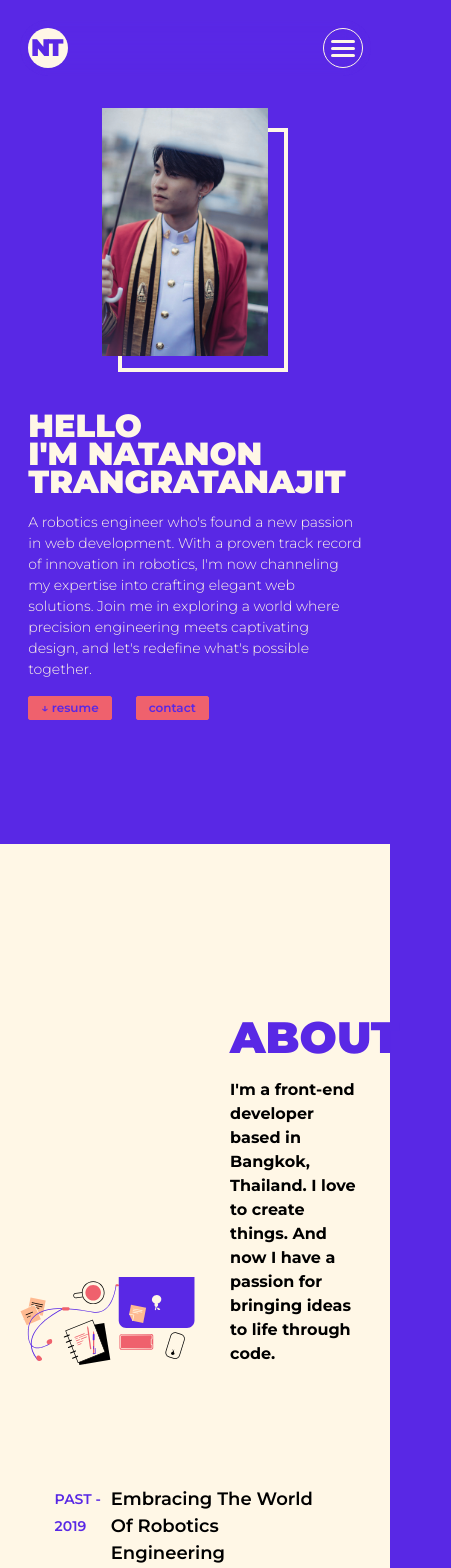
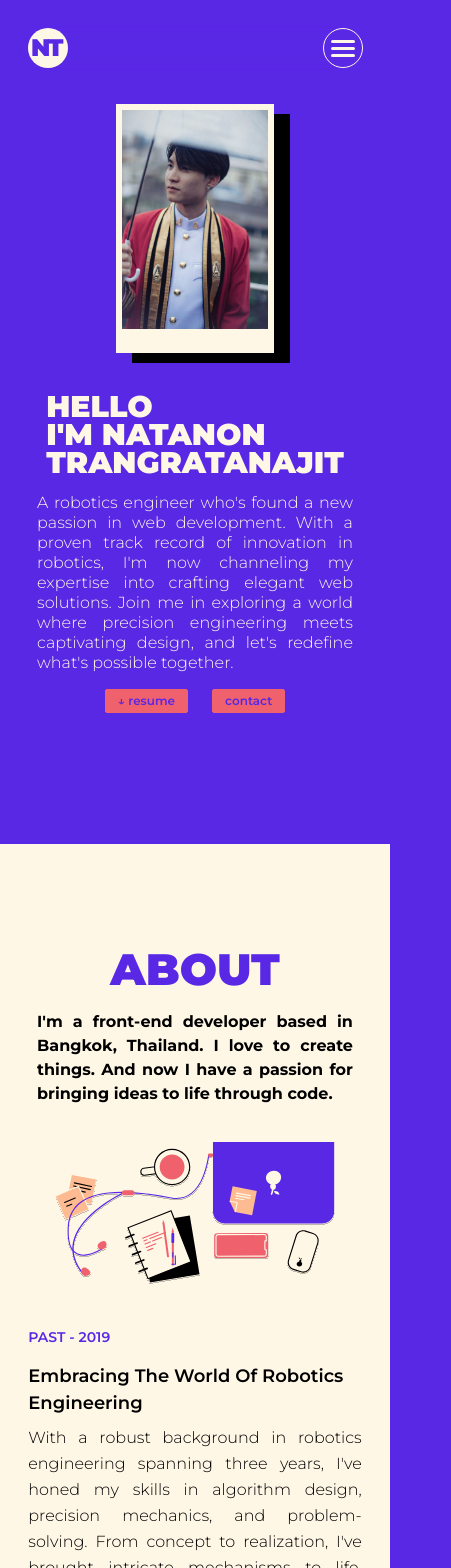
Before and after one commit to nuttnonn/natanon-portfolio-v1.1, a Next.js app: page / in a window 390 px wide. Shown: the top 1568 px of the page, 451 px wide, since content can reach past the window. Built offline with nearby package versions, Linux system fonts and the light colour scheme.

Commit message:
add margin left for mobile menu in navbar

```diff
--- a/package.json
+++ b/package.json
@@ -15,10 +15,12 @@
     "framer-motion": "^10.16.2",
     "next": "13.4.19",
     "postcss": "8.4.29",
+    "querystring": "^0.2.1",
     "react": "18.2.0",
     "react-dom": "18.2.0",
-    "react-icons": "^4.10.1",
+    "react-icons": "^4.11.0",
     "react-scroll": "^1.8.9",
+    "swr": "^2.2.2",
     "tailwindcss": "3.3.3"
   },
   "devDependencies": {
--- a/src/components/About.jsx
+++ b/src/components/About.jsx
@@ -28,35 +28,35 @@ const aboutContent = [
 const About = () => {
   return (
     <div id="about" className="w-full h-min min-h-screen flex justify-center items-start bg-light text-primary">
-      <div className="w-[90%] max-w-[1000px] h-min mt-[160px] flex flex-col justify-start items-center">
+      <div className="w-[90%] max-w-[1000px] h-min mt-[160px] flex flex-col justify-start items-center sm:mt-[92px]">
         <motion.div
-          className="w-full h-min flex justify-between items-center"
+          className="w-full h-min flex justify-between items-center sm:flex-col-reverse"
           initial={{opacity:0, y:-200}}
           animate={{opacity:1, y:0, transition:{duration:0.6, delay:0.5, ease:[0, 0.71, 0.2, 1.01]}}}
         >
-          <div className="w-[50%] h-auto self-end">
+          <div className="w-[50%] h-auto self-end md:self-center sm:w-[80%] sm:mt-[36px]">
             <Image src={workSpace} alt="workSpace-picture" />
           </div>
-          <div className="w-[40%] h-min flex flex-col justify-center items-start">
+          <div className="w-[40%] h-min flex flex-col justify-center items-start sm:w-full sm:justify-start sm:items-center">
             <h1 className="w-min h-min text-[44px] font-[900] uppercase">about</h1>
-            <h2 className="w-[90%] h-min flex justify-start items-center text-dark text-[16px] font-[700] mt-[8px]">I&apos;m&nbsp;a front-end developer based in Bangkok, Thailand. I love to create things. And now I have a passion for bringing ideas to life through code.</h2>
+            <h2 className="w-[90%] h-min flex justify-start items-center text-dark text-[16px] font-[700] mt-[8px] sm:text-justify">I&apos;m&nbsp;a front-end developer based in Bangkok, Thailand. I love to create things. And now I have a passion for bringing ideas to life through code.</h2>
           </div>
         </motion.div>
 
-        <div className="w-full h-min flex flex-col justify-center items-center gap-[44px] mt-[120px]">
+        <div className="w-full h-min flex flex-col justify-center items-center gap-[44px] mt-[120px] sm:mt-[40px]">
           {aboutContent.map(content =>(
             <motion.div
               key={content.title}
-              className="w-[80%] h-min grid grid-cols-[20%,auto] justify-items-start items-start"
+              className="w-[80%] h-min grid grid-cols-[20%,auto] justify-items-start items-start lg:w-[85%] lg:grid-cols-[25%,auto] md:w-[95%] sm:flex sm:flex-col"
               initial={{opacity:0, y:-150}}
               animate={{opacity:1, y:0, transition:{duration:0.6, delay:0.48, ease:[0, 0.71, 0.2, 1.01]}}}>
               <div className="w-full flex justify-start items-center leading-[27px] text-primary text-[14px] font-[600] uppercase">
                 {content.title}
               </div>
-              <div className="w-full h-min text-start text-[18px] text-dark font-[600] capitalize">
+              <div className="w-full h-min text-start text-[18px] text-dark font-[600] capitalize sm:mt-[12px]">
                 {content.subTitle}
               </div>
-              <span className="col-start-2 w-full h-min mt-[8px] text-[16px] text-dark text-start font-[300] leading-relaxed">
+              <span className="col-start-2 w-full h-min mt-[8px] text-[16px] text-dark text-start font-[300] leading-relaxed sm:mt-[8px] sm:text-justify">
                 {content.description}
               </span>
             </motion.div>
--- a/src/components/Home.jsx
+++ b/src/components/Home.jsx
@@ -6,7 +6,7 @@ import Link from 'next/link'
 import Image from 'next/image'
 import profilePicture from "../../public/profilePicture.JPG"
 
-export const runtime = 'edge';
+// export const runtime = 'edge';
 
 const homeContent = [
   {
@@ -16,28 +16,30 @@ const homeContent = [
 
 export default function Home() {
   return (
-    <div id="home" className="w-full h-min min-h-[calc(100dvh-76px)] flex justify-center items-center mt-[76px] sm:items-start">
-      <div className="w-[90%] max-w-[1200px] h-min flex justify-between items-center lg:w-[95%] sm:flex-col-reverse sm:justify-start sm:items-center">
-        <div className="w-[60%] h-min flex flex-col justify-start items-start sm:w-[90%]">
+    <div id="home" className="w-full h-min min-h-[calc(100dvh-76px)] flex justify-center items-center mb-[76px] pt-[76px] sm:items-start">
+      <div className="w-[90%] max-w-[1200px] h-min flex justify-between items-center sm:flex-col-reverse sm:justify-start sm:items-center">
+        <div className="w-[60%] h-min flex flex-col justify-start items-start sm:w-[90%] sm:mb-[40px]">
           <motion.div
-            className="w-full h-min text-[72px] text-start font-[900] uppercase leading-[64px] xl:text-[60px] xl:leading-[52px] lg:text-[48px] lg:leading-[44px] md:text-[36px] md:leading-[32px] sm:text-[40px] sm:leading-[36px] sm:mt-[40px] xs:text-[32px] xs:leading-[28px]"
+            className="w-full h-min flex justify-start items-start text-[72px] text-start font-[900] uppercase leading-[64px] xl:text-[60px] xl:leading-[52px] lg:text-[46px] lg:leading-[44px] md:text-[36px] md:leading-[32px] sm:justify-center sm:text-[40px] sm:leading-[36px] sm:mt-[40px] xs:text-[30px] xs:leading-[28px]"
             initial={{opacity:0, scale:0.9}}
             animate={{opacity:1, scale:1, transition:{duration:0.6, delay:0.48, ease:[0, 0.71, 0.2, 1.01]}}}>
-            <h1>Hello</h1>
-            <h1>I&apos;m&nbsp;Natanon</h1>
-            <h1>Trangratanajit</h1>
+            <div className="w-min h-min flex flex-col justify-start items-start">
+              <h1>Hello</h1>
+              <h1>I&apos;m&nbsp;Natanon</h1>
+              <h1>Trangratanajit</h1>
+            </div>
           </motion.div>
           {homeContent.map(content =>(
             <motion.div
               key={content.description}
-              className="w-full h-min flex text-[16px] mt-[36px] text-start text-gray font-[300] xl:mt-[20px] md:mt-[16px] md:text-[14px]"
+              className="w-full h-min flex text-[16px] mt-[36px] text-start text-gray font-[300] xl:mt-[20px] md:mt-[16px] md:leading-[20px] sm:text-justify"
               initial={{opacity:0, y:-10}}
               animate={{opacity:1, y:0, transition:{duration:0.6, delay:0.9, ease:[0, 0.71, 0.2, 1.01]}}}>
               {content.description}
             </motion.div>
           ))}
           <motion.div
-            className="w-min h-min flex gap-[24px] justify-start items-center mt-[36px] text-primary xl:mt-[20px] md:mt-[16px]"
+            className="w-full h-min flex gap-[24px] justify-start items-center mt-[36px] text-primary xl:mt-[20px] md:mt-[16px] sm:justify-center"
             initial={{opacity:0, x:-30}}
             animate={{opacity:1, x:0, transition:{duration:0.6, delay:1.4, ease:[0, 0.71, 0.2, 1.01]}}}>
             <Link
@@ -55,13 +57,11 @@ export default function Home() {
           </motion.div>
         </div>
         <motion.div
-          className="w-[30%] h-auto grid grid-rows-[auto,32px] grid-cols-[auto,36px] justify-items-end items-end xl:grid-rows-[auto,24px] xl:grid-cols-[auto,28px] lg:grid-rows-[auto,20px] lg:grid-cols-[auto,24px] md:w-[35%] md:grid-rows-[auto,16px] md:grid-cols-[auto,20px] sm:w-[50%] sm:max-w-[250px] sm:mt-[32px]"
+          className="w-[30%] h-min border-[16px] border-b-[60px] border-light shadow-profilePicture xl:border-[12px] xl:border-b-[48px] xl:shadow-profilePictureXL lg:border-[8px] lg:border-b-[36px] lg:shadow-profilePictureLg sm:w-[45%] sm:mt-[28px] sm:border-[6px] sm:border-b-[24px] sm:shadow-profilePictureSm"
           initial={{opacity:0, x:-150}}
           animate={{opacity:1, x:0, transition:{duration:0.6, delay:0.5, ease:[0, 0.71, 0.2, 1.01]}}}
         >
-          <Image src={profilePicture} alt="profile-picture" className="w-full h-auto row-span-1 col-span-1" />
-          <div className="w-full h-[calc(100%-32px)] row-start-1 row-end-3 col-start-2 col-end-3 bg-primary border-t-[4px] border-r-[4px] border-light xl:h-[calc(100%-28px)] lg:h-[calc(100%-24px)] md:h-[calc(100%-20px)]" />
-          <div className="w-[calc(100%-36px)] h-full row-start-2 row-end-3 col-start-1 col-end-3 bg-primary border-l-[4px] border-r-[4px] border-b-[4px] border-light xl:w-[calc(100%-24px)] lg:w-[calc(100%-20px)] md:w-[calc(100%-16px)]" />
+          <Image src={profilePicture} alt="profile-picture" className="w-full" />
         </motion.div>
       </div>
     </div>
--- a/src/components/Icons.jsx
+++ b/src/components/Icons.jsx
@@ -175,7 +175,7 @@ export const TailwindIcon = ({className, ...rest}) => (
 )
 
 export const FramerMotionIcon = () => (
-  <svg xmlns="http://www.w3.org/2000/svg" className="icon icon-tabler icon-tabler-brand-framer-motion" width="24" height="24" viewBox="0 0 24 24" strokeWidth="2" stroke="#EF616D" fill="none" strokeLinecap="round" strokeLinejoin="round">
+  <svg xmlns="http://www.w3.org/2000/svg" className="icon icon-tabler icon-tabler-brand-framer-motion" width="24" height="24" viewBox="2 0 24 24" strokeWidth="2" stroke="#000000" fill="none" strokeLinecap="round" strokeLinejoin="round">
     <path stroke="none" d="M0 0h24v24H0z" fill="none"/>
     <path d="M12 12l-8 -8v16l16 -16v16l-4 -4" />
     <path d="M20 12l-8 8l-4 -4" />
@@ -188,7 +188,7 @@ export const ROSIcon = ({className, ...rest}) => (
     xmlSpace="preserve"
     width="1em"
     height="1em"
-    viewBox="0 0 72 72"
+    viewBox="0 -8 80 80"
     {...rest}
     className={`${className}`}  >
     <path
--- a/src/components/Projects.jsx
+++ b/src/components/Projects.jsx
@@ -4,7 +4,7 @@ export const runtime = 'edge';
 
 const Projects = () => {
   return (
-    <div id="projects" className="w-full h-min min-h-screen flex justify-center items-center bg-gradient-to-b from-secondary/[.5] to-primary">
+    <div id="projects" className="w-full h-min min-h-screen flex justify-center items-center bg-gradient-to-b from-light/[.7] to-primary">
       More projects are coming soon..
     </div>
   )
--- a/src/components/Skills.css
+++ /dev/null
@@ -1,4 +0,0 @@
-.introTitle {
-  /*text-shadow: 4px 4px #b5179e;*/
-  text-shadow: 6px 6px 1px #000;
-}
--- a/tailwind.config.js
+++ b/tailwind.config.js
@@ -20,6 +20,12 @@ module.exports = {
         light: "#FFF7E6",
         dark: "#000000",
       },
+      boxShadow: {
+        'profilePicture': '28px 20px #000000',
+        'profilePictureXl': '24px 16px #000000',
+        'profilePictureLg': '20px 12px #000000',
+        'profilePictureSm': '16px 10px #000000',
+      },
     },
     screens: {
       "2xl": {max: "1536px"},
```
Also changed, not shown: src/components/NavBar.jsx (+1 -13 lines), src/components/Skills.jsx (+12 -13 lines), 1 other file (tests, documents, lock files or other folders).
